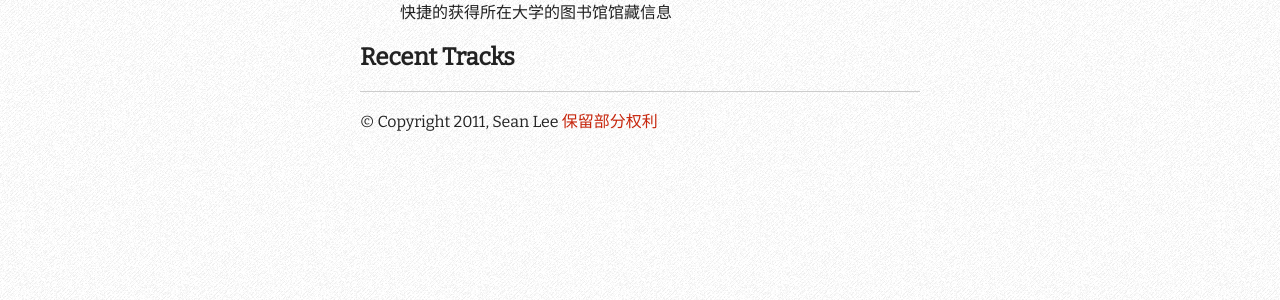
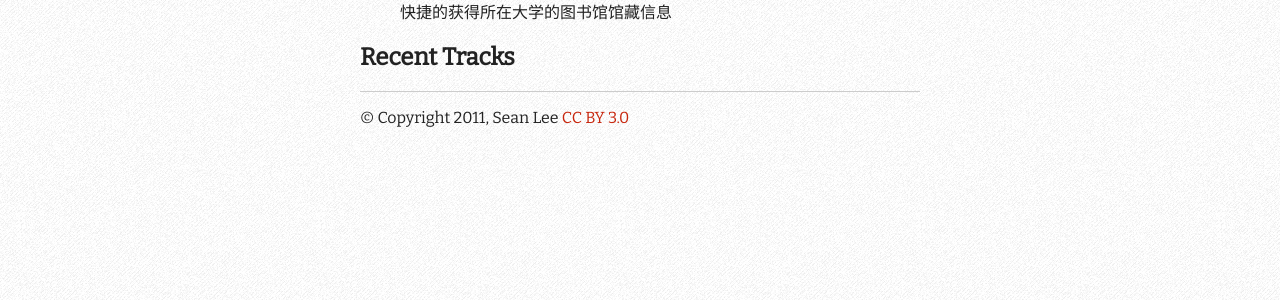
Before and after one commit to lisongx/notimportant.org, a Jekyll site: the page built from index.html, in a window 1280 px wide. Shown: the part 430-730 px from the top of the page. Built offline with Jekyll 4.4.1, drawn with Linux system fonts in a browser that asks for light colours; nearby versions of some CDN libraries.

Commit message:
change the copyright words in footer

```diff
--- a/_layouts/default.html
+++ b/_layouts/default.html
@@ -52,7 +52,7 @@
         {{ content }}
     <footer>
         <p>&copy; Copyright 2011, Sean Lee
-        <a rel="license" title="Licensed under a Creative Commons Attributes license" href="http://creativecommons.org/licenses/by/3.0/deed.zh">保留部分权利</a></p>
+        <a rel="license" title="Licensed under a Creative Commons Attributes license" href="http://creativecommons.org/licenses/by/3.0/deed.zh">CC BY 3.0</a></p>
     </footer>
 </div>
 
```
